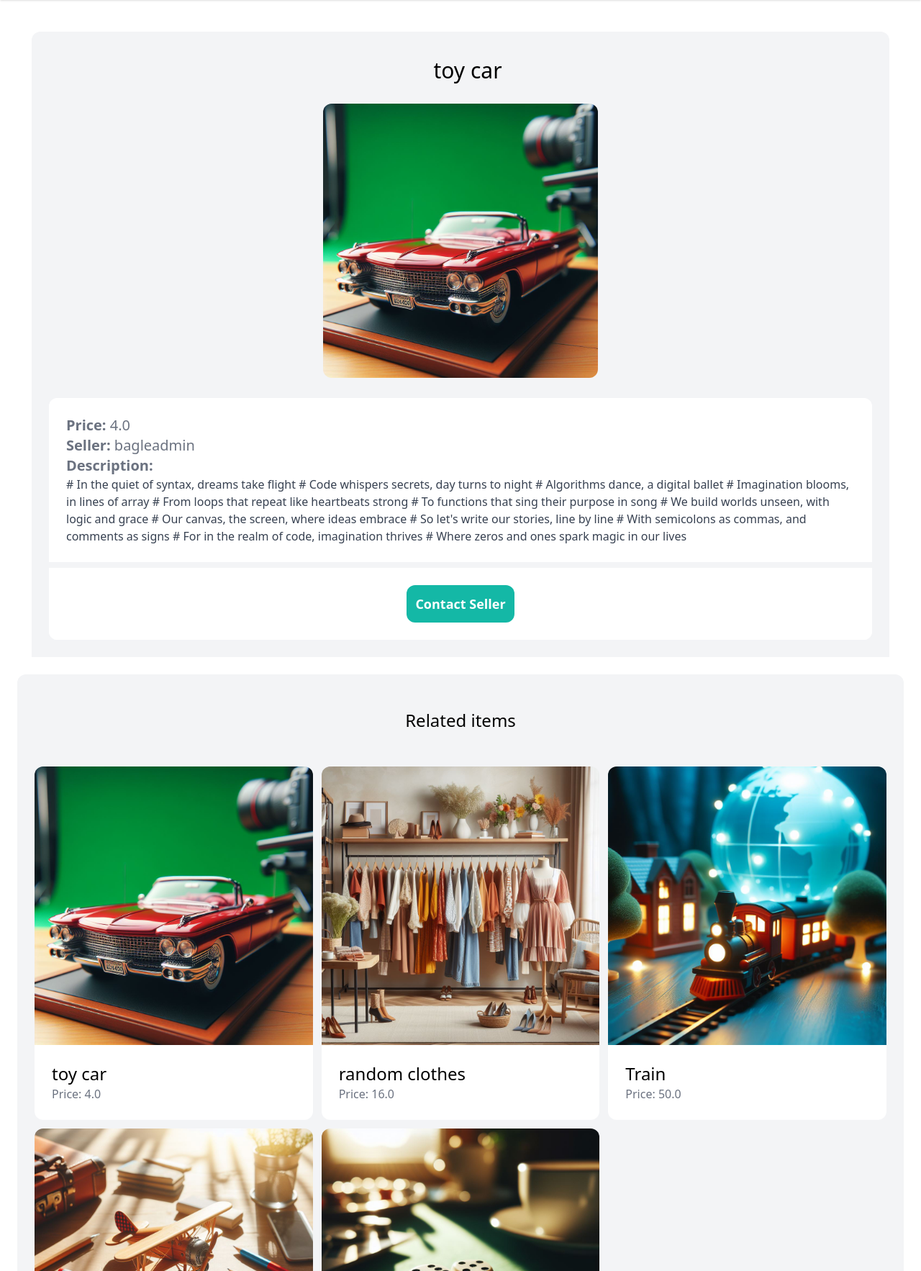
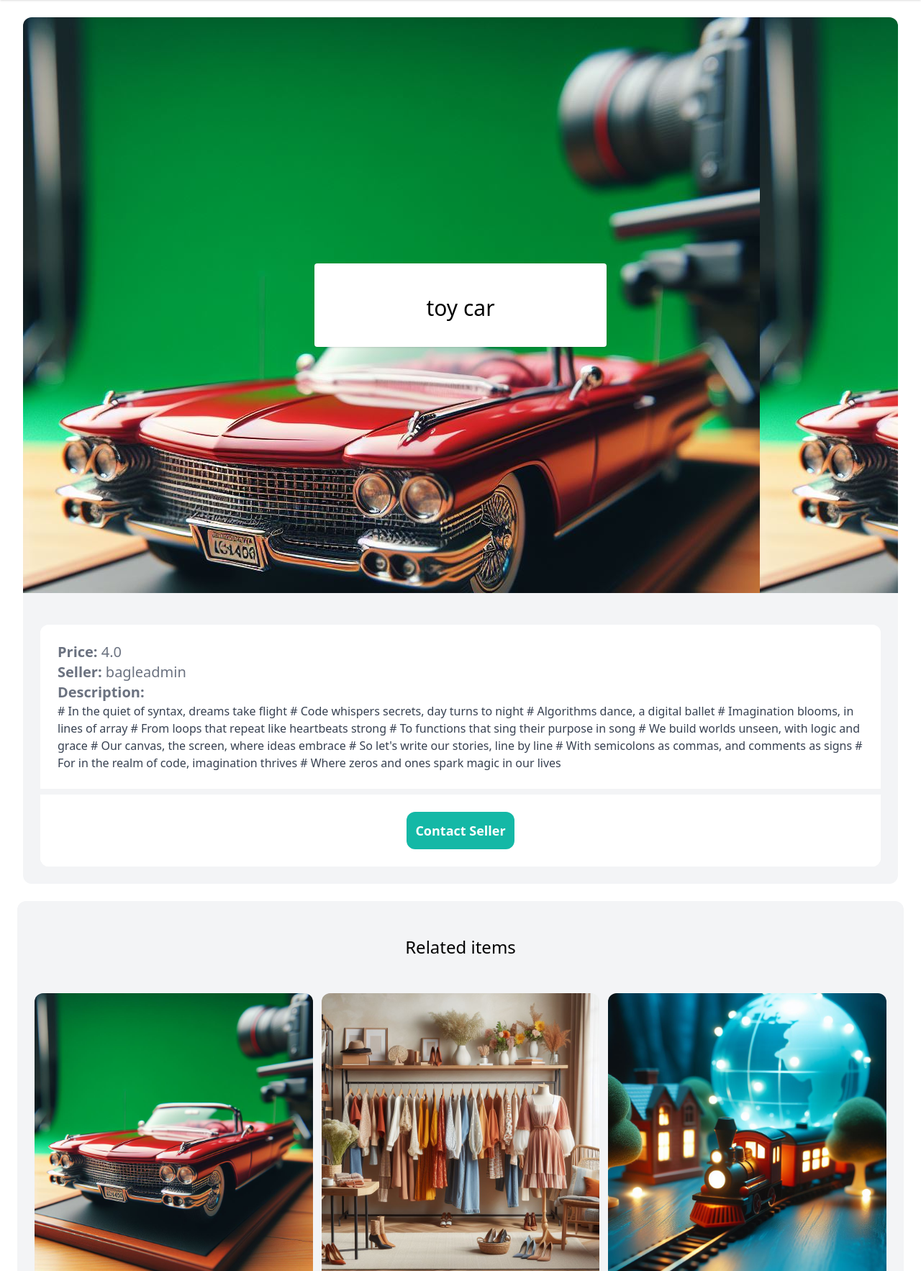
Before and after one commit to haseebzeeshan2010/puddleDjango, a Django app: template puddle/item/templates/item/detail.html in a window 1280 px wide. Shown: the part 76-1842 px from the top of the page at 72% size. Run offline with Django 5.2, Linux system fonts and the light colour scheme; the template is opened without the code that fills it: values that come from a table or form of the project are taken from there, others are empty; data comes from the database, SQL or seed files in the repository; parts of the project's set-up code (start-up, migrations or seed data) failed here and were passed over; some libraries are stand-ins or nearby versions.

Commit message:
Create article page title area

```diff
--- /dev/null
+++ b/puddle/core/templates/core/style.css
@@ -0,0 +1,3 @@
+main {
+    background-image: url('{{ url.item.image }}');
+}
--- a/puddle/item/templates/item/detail.html
+++ b/puddle/item/templates/item/detail.html
@@ -3,16 +3,19 @@
 {% block title %}{{ item.name }}{% endblock %}
 
 {% block content %}
-<div class="grid grid-cols-2 m-5">
-    <div class="col-span-2 p-6 bg-gray-100 rounded-t-xl w-full">
+<div class="w-full px-2">
+    <div class="w-full flex flex-col h-screen content-center justify-center bg-[url('{{ item.image.url }}')] rounded-t-xl">
+        <div class="w-full sm:w-1/2 lg:w-1/3 bg-gray-50 rounded-xl m-auto">
+            <div class="bg-white rounded shadow px-4 pt-5 pb-4 sm:p-6 sm:pb-4">
+                <p class="p-5 text-center text-3xl">{{ item.name }}</p>
+            </div>
+        </div>
+    </div>
+</div>
 
-        <div class="flex justify-center bg-white-200 w-full">
-            <h1 class="mt-3 mb-7 text-3xl ml-5 text-black">{{ item.name }}</h1>
-        </div>
+<div class="grid grid-cols-2 px-2">
+    <div class="col-span-2 p-6 bg-gray-100 rounded-b-xl w-full">
 
-        <div class="flex justify-center bg-white-200 w-full pb-2">
-            <img src="{{ item.image.url }}" class="md:w-2/6 rounded-xl">
-        </div>
         <div class="col-span-2 bg-white rounded-xl w-full ">
             <div class="col-span-2 p-6 mt-5 bg-white rounded-xl w-full">
 
```
Also changed, not shown: puddle/core/templates/core/index.html (+0 -10 lines).
